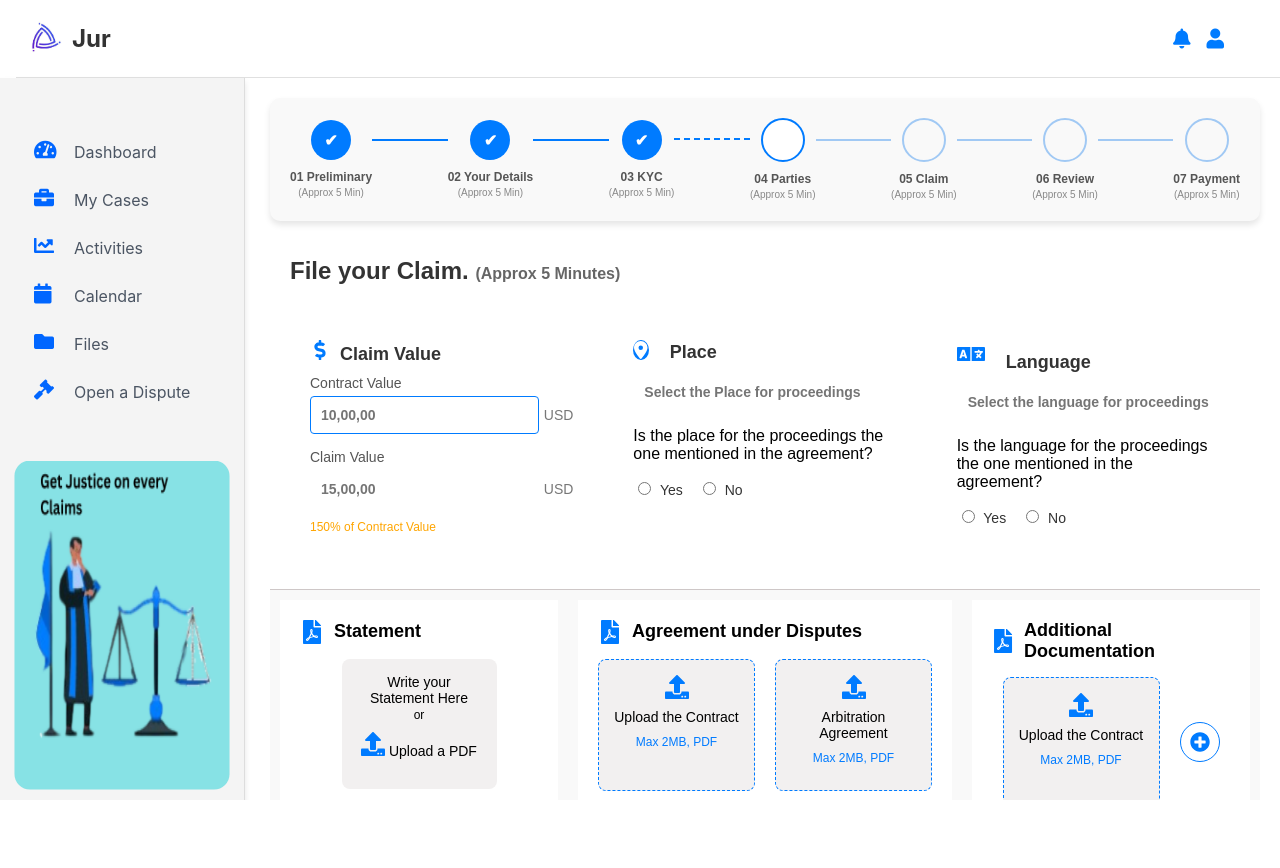
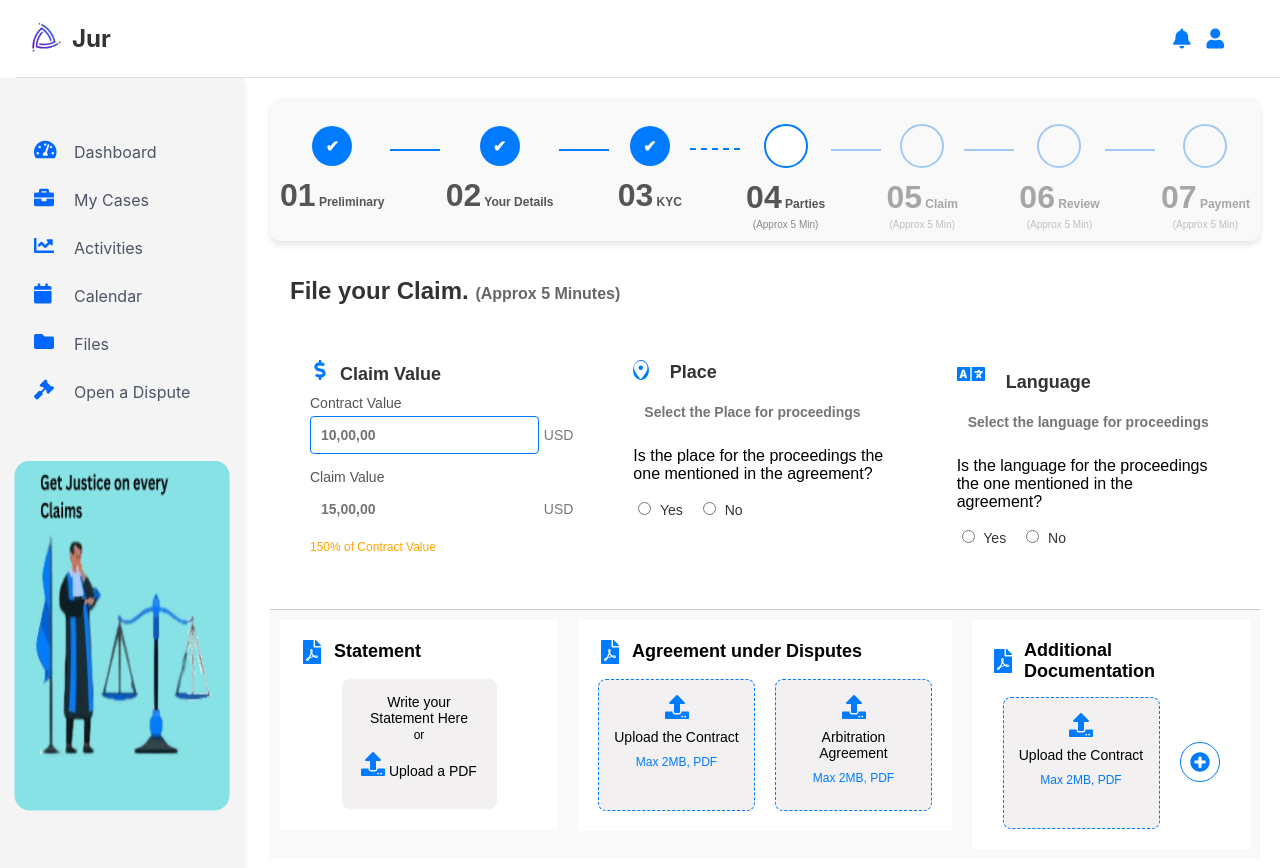
Before and after one commit to im-ayushjha/Rise11, a React (Create React App) app in the folder rise11/: page / in a window 1280 px wide. Shown: the top 868 px of the page. Before the commit the page ends 800 px from the top, so only its background shows below. Built offline with nearby package versions, Linux system fonts and the light colour scheme.

Commit message:
final commit

```diff
--- a/rise11/src/App.css
+++ b/rise11/src/App.css
@@ -5,15 +5,13 @@
   grid-template-areas:
     "navbar navbar" /* Navbar spans both columns */
     "sidebar dashboard"; /* Sidebar and dashboard split horizontally */
-  height: 100vh;
-  overflow: hidden; /* Prevent content overflow */
+  min-height: 100vh; /* Minimum height of the app is the viewport height */
 }
 
 /* Navbar styles */
 .app > .navbar {
   grid-area: navbar;
   background-color: white; /* Blue background */
-  /* padding: 15px; */
   text-align: center;
   font-weight: bold;
 }
@@ -23,10 +21,10 @@
   grid-area: sidebar;
   background-color: #f4f4f4;
   padding: 10px;
-  overflow-y: auto;
   min-width: 200px;
   max-width: 300px;
-  border-right: 1px solid #ddd; /* Separate sidebar visually */
+  /* Removed overflow-y: auto */
+  height: auto; /* Let the sidebar grow with the content */
 }
 
 /* Dashboard content styles */
@@ -34,7 +32,18 @@
   grid-area: dashboard;
   background-color: #ffffff;
   padding: 20px;
-  overflow-y: auto; /* Scrollable for dashboard content */
+  height: auto; /* Let the dashboard grow with the content */
+}
+
+/* Allow the entire page to scroll */
+body {
+  margin: 0;
+  padding: 0;
+  overflow-y: auto; /* Ensure the whole page scrolls */
+}
+
+html {
+  height: 100%; /* Ensure full height for scrolling */
 }
 
 /* Responsive design for smaller screens */
--- a/rise11/src/components/DashboardContent.css
+++ b/rise11/src/components/DashboardContent.css
@@ -11,26 +11,27 @@
   align-items: center;
   justify-content: space-between;
   background-color: #f9f9f9;
-  padding: 20px;
+  padding: 10px;
   border-radius: 10px;
   box-shadow: 0 4px 6px rgba(0, 0, 0, 0.1);
   position: relative;
+  flex-wrap: nowrap; /* Allow wrapping when screen is small */
+  overflow-x: auto; /* Prevent horizontal overflow issues */
+  /* gap: 10px; */
 }
 
-/* Step wrapper */
 .step {
   display: flex;
   flex-direction: column;
   align-items: center;
   text-align: center;
   position: relative;
+  min-width: 70px; /* Prevent circles from shrinking too much */
 }
 
-/* Circle for each step */
 .circle {
   width: 40px;
   height: 40px;
-  /* background-color: #e0e0e0; */
   border-radius: 50%;
   display: flex;
   align-items: center;
@@ -39,24 +40,27 @@
   font-size: 16px;
   font-weight: bold;
   border: 2px solid #a1c9f4;
-  z-index: 1; /* Ensure circle is above the line */
+  margin-top: 1rem;
+  z-index: 1;
+  flex-shrink: 0; /* Prevent shrinking when zooming */
 }
 
-/* Active step circle */
 .step.active .circle {
   background-color: #fff;
-  border: 2px solid #007bff; /* Solid blue border for active step */
+  border: 2px solid #007bff;
   color: #007bff;
 }
 
-/* Completed step circle */
+.hide {
+  opacity: 0.5;
+}
+
 .step.completed .circle {
-  background-color: #007bff; /* Blue background */
+  background-color: #007bff;
   color: #fff;
   border: none;
 }
 
-/* Step labels */
 .label {
   margin-top: 10px;
   color: #555;
@@ -71,22 +75,21 @@
   color: #888;
 }
 
-/* Line connecting steps */
 .line {
   height: 2px;
   background-color: #a1c9f4;
-  flex: 1;
+  flex-grow: 0; /* Prevent the line from growing */
+  width: 50px; /* Set a fixed width for the line */
+  min-width: 30px; /* Ensure a minimum width */
   position: relative;
-  top: -20px; /* Moves the line vertically to align with the center of the circles */
-  z-index: 0; /* Ensure line stays below the circle */
+  top: -20px;
+  z-index: 0;
 }
 
-/* Completed line */
 .line.completed {
   background-color: #007bff;
 }
 
-/* Dashed line */
 .line.dashed {
   border-top: 2px dashed #007bff;
   background: none;
@@ -95,15 +98,18 @@
 /* Responsive design */
 @media (max-width: 768px) {
   .progress-bar {
-    flex-wrap: wrap;
+    padding: 10px;
+    gap: 20px;
+  }
+
+  .step {
+    width: 100%; /* Full width for each step */
+    margin-bottom: 20px;
   }
 
   .line {
-    display: none;
-  }
-
-  .step {
-    margin-bottom: 20px;
+    display: none; /* Hide lines on smaller screens */
+    width: 70px;
   }
 }
 
--- a/rise11/src/components/DashboardContent.js
+++ b/rise11/src/components/DashboardContent.js
@@ -36,11 +36,20 @@ function DashboardContent() {
         {/* Step 1 */}
         <div className="step completed">
           <div className="circle">✔</div>
+          {/* <div> */}
           <span className="label">
-            01 Preliminary
+            <span
+              style={{
+                fontSize: "2rem",
+              }}
+            >
+              01
+            </span>{" "}
+            Preliminary
             <br />
-            <small>(Approx 5 Min)</small>
+            <small style={{ visibility: "hidden" }}>(Approx 5 Min)</small>
           </span>
+          {/* </div> */}
         </div>
         <div className="line completed"></div>
 
@@ -48,9 +57,16 @@ function DashboardContent() {
         <div className="step completed">
           <div className="circle">✔</div>
           <span className="label">
-            02 Your Details
+            <span
+              style={{
+                fontSize: "2rem",
+              }}
+            >
+              02
+            </span>{" "}
+            Your Details
             <br />
-            <small>(Approx 5 Min)</small>
+            <small style={{ visibility: "hidden" }}>(Approx 5 Min)</small>
           </span>
         </div>
         <div className="line completed"></div>
@@ -59,12 +75,16 @@ function DashboardContent() {
         <div className="step completed">
           <div className="circle">✔</div>
           <span className="label">
-            <span>
-              <strong>03</strong>
+            <span
+              style={{
+                fontSize: "2rem",
+              }}
+            >
+              03
             </span>{" "}
             KYC
             <br />
-            <small>(Approx 5 Min)</small>
+            <small style={{ visibility: "hidden" }}>(Approx 5 Min)</small>
           </span>
         </div>
         <div className="line dashed"></div>
@@ -73,7 +93,14 @@ function DashboardContent() {
         <div className="step active">
           <div className="circle"></div>
           <span className="label">
-            04 Parties <br />
+            <span
+              style={{
+                fontSize: "2rem",
+              }}
+            >
+              04
+            </span>{" "}
+            Parties <br />
             <small>(Approx 5 Min)</small>
           </span>
         </div>
@@ -82,8 +109,15 @@ function DashboardContent() {
         {/* Step 5 */}
         <div className="step">
           <div className="circle"></div>
-          <span className="label">
-            05 Claim <br />
+          <span className="label hide">
+            <span
+              style={{
+                fontSize: "2rem",
+              }}
+            >
+              05
+            </span>{" "}
+            Claim <br />
             <small>(Approx 5 Min)</small>
           </span>
         </div>
@@ -92,8 +126,15 @@ function DashboardContent() {
         {/* Step 6 */}
         <div className="step">
           <div className="circle"></div>
-          <span className="label">
-            06 Review <br />
+          <span className="label hide">
+            <span
+              style={{
+                fontSize: "2rem",
+              }}
+            >
+              06
+            </span>{" "}
+            Review <br />
             <small>(Approx 5 Min)</small>
           </span>
         </div>
@@ -102,8 +143,15 @@ function DashboardContent() {
         {/* Step 7 */}
         <div className="step">
           <div className="circle"></div>
-          <span className="label">
-            07 Payment <br />
+          <span className="label hide">
+            <span
+              style={{
+                fontSize: "2rem",
+              }}
+            >
+              07
+            </span>{" "}
+            Payment <br />
             <small>(Approx 5 Min)</small>
           </span>
         </div>
--- a/rise11/src/components/Sidebar.css
+++ b/rise11/src/components/Sidebar.css
@@ -23,7 +23,7 @@
 
 .sidebar-nav {
   padding: 1.5rem;
-  flex-grow: 1;
+  /* flex-grow: 1; */
 }
 
 .sidebar-nav ul {
@@ -65,7 +65,8 @@
   padding: 2%; /* Keeps a little padding */
   height: 350px;
   border-radius: 20px;
-  margin-bottom: 1rem;
+  margin-bottom: 200%;
+  /* margin-top: 0; */
 }
 
 .sidebar-promo img {
```
Also changed, not shown: rise11/public/logo512.png (deleted).
